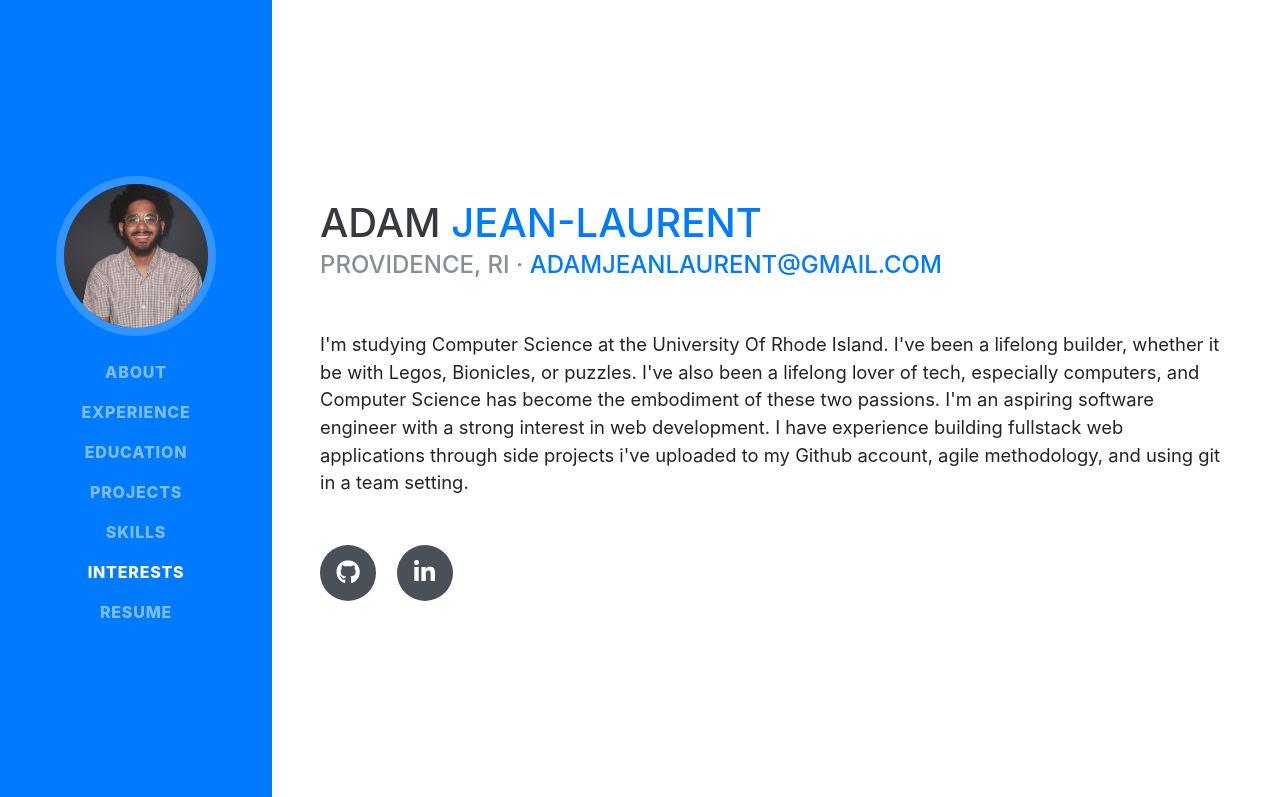
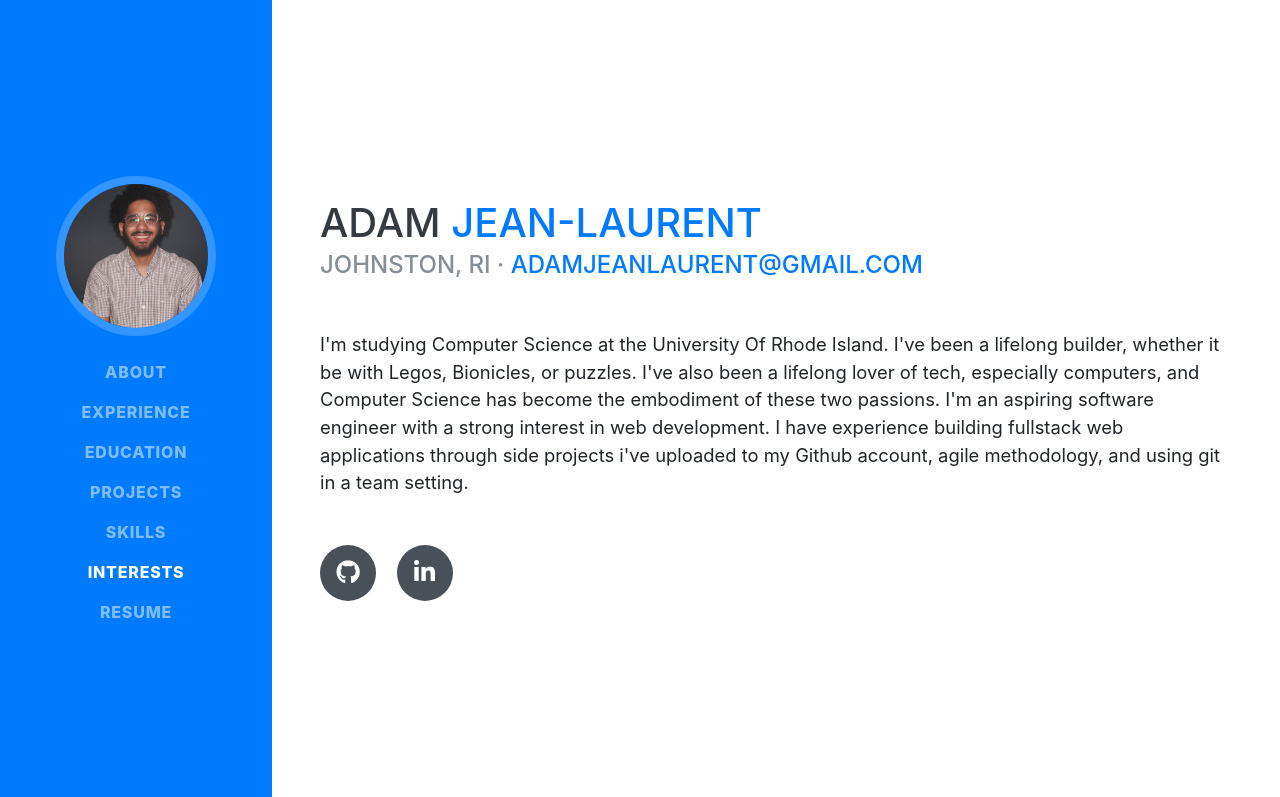
Before and after one commit to adamjeanlaurent/Personal-Site, a website with bundled scripts: page index.html in a window 1280 px wide. Shown: the top 797 px of the page. Built offline with nearby package versions, Linux system fonts and the light colour scheme; a web font is replaced by a local one.

Commit message:
changed location

```diff
--- a/index.html
+++ b/index.html
@@ -78,7 +78,7 @@
         <h1 class="mb-0">Adam
           <span class="text-primary">Jean-Laurent</span>
         </h1>
-        <div class="subheading mb-5" id="greyColor">Providence, RI ·
+        <div class="subheading mb-5" id="greyColor">Johnston, RI ·
           <a href="mailto:name@email.com" class="text-primary">adamjeanlaurent@gmail.com</a>
         </div>
         <p class="lead mb-5">I'm studying Computer Science at the University Of Rhode Island. I've been a lifelong
```
